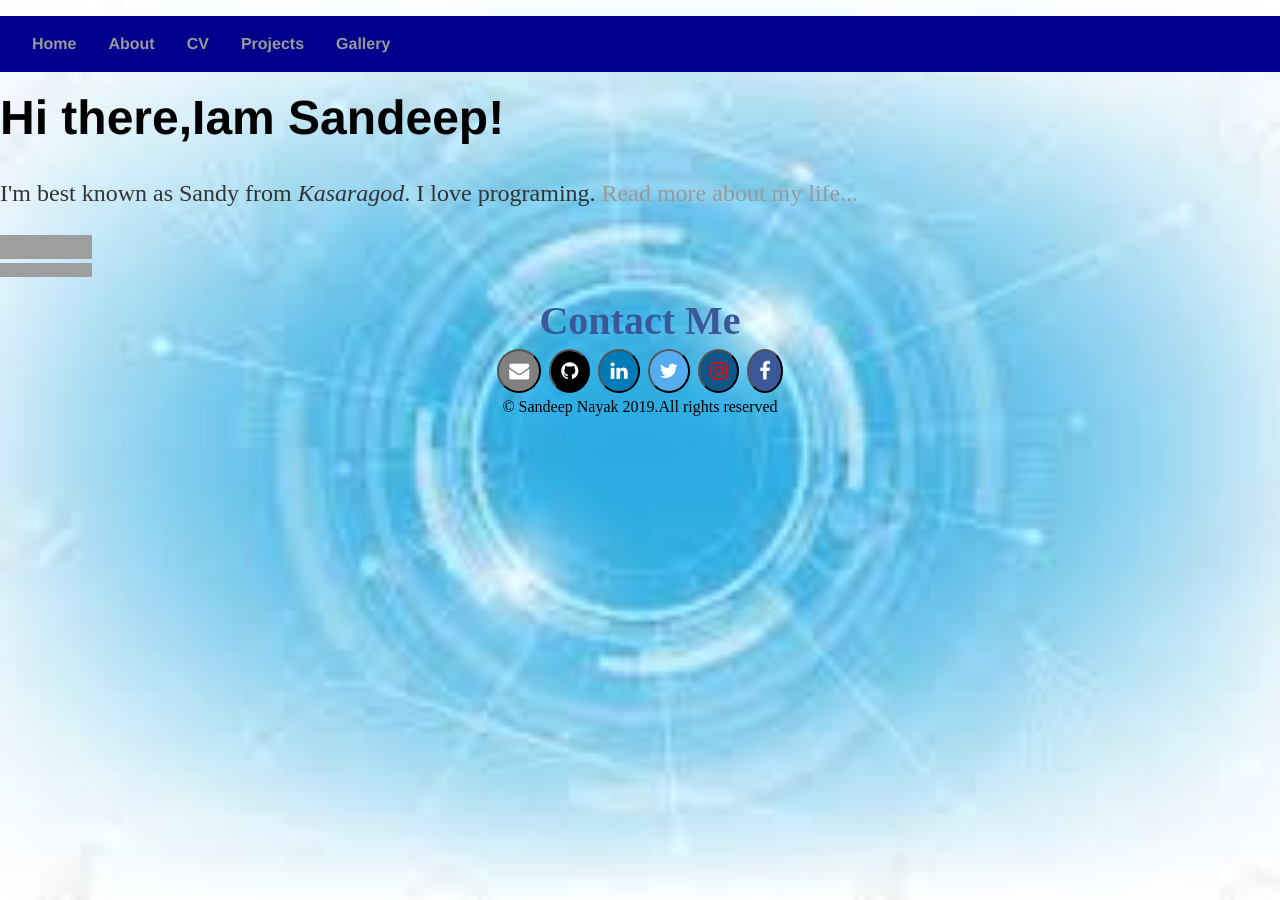
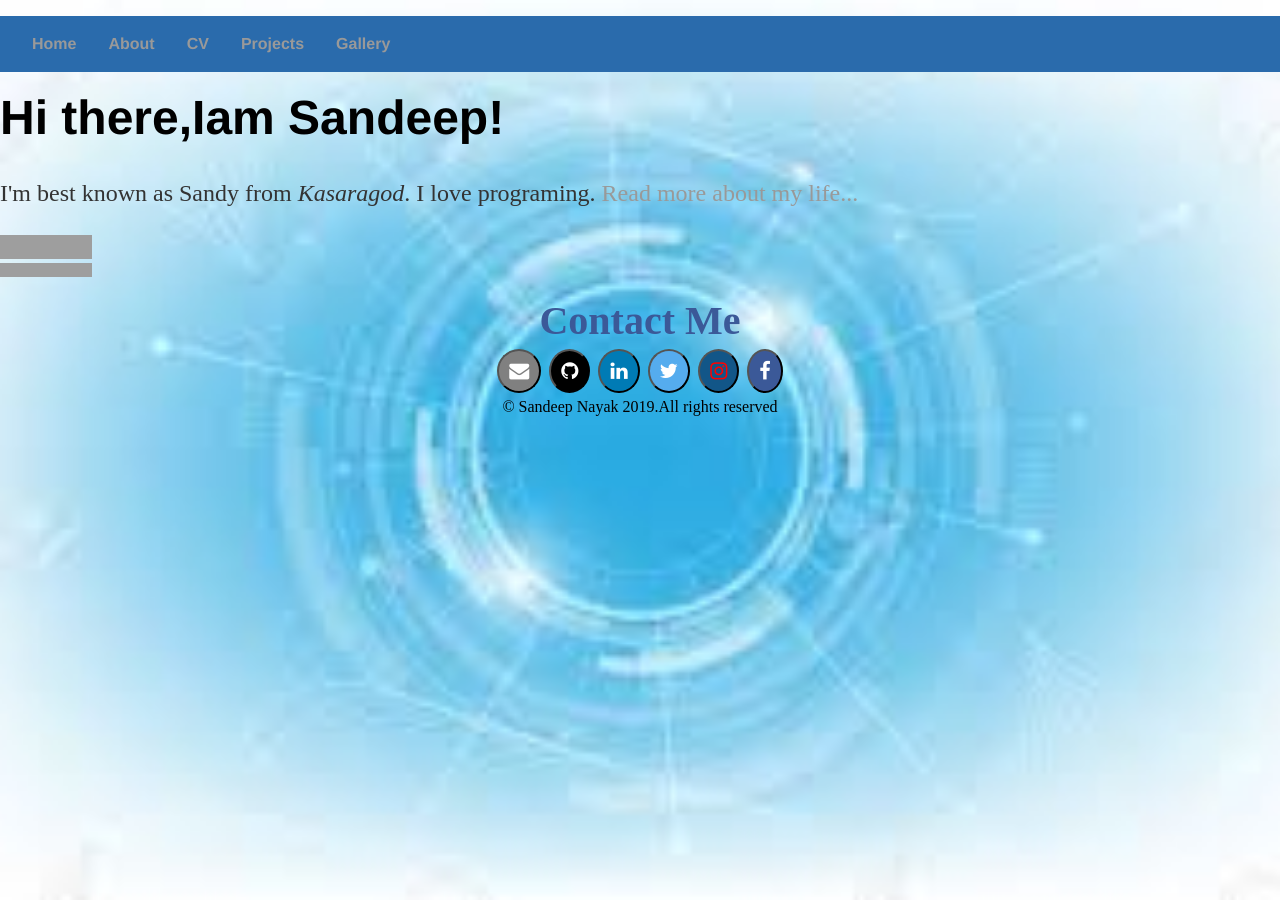
Before and after one commit to sandeepnayaks/sandeepnayaks.github.io, a Jekyll site: the page built from index.html, in a window 1280 px wide. Built offline with Jekyll 4.4.1, drawn with Linux system fonts in a browser that asks for light colours; grey boxes are pictures that could not be loaded.

Commit message:
Update main.css

```diff
--- a/css/main.css
+++ b/css/main.css
@@ -56,7 +56,7 @@ li strong{
 nav ul, footer ul { font-size: 1em; font-family: 'Helvetica', 'Arial'; overflow:hidden;
    padding: 3px 16px;; list-style: none; font-weight: bold; }
 
-nav ul{background-color: #00008c;
+nav ul{background-color: #2A6BAC;
 }
 nav{
   margin:0;
```
